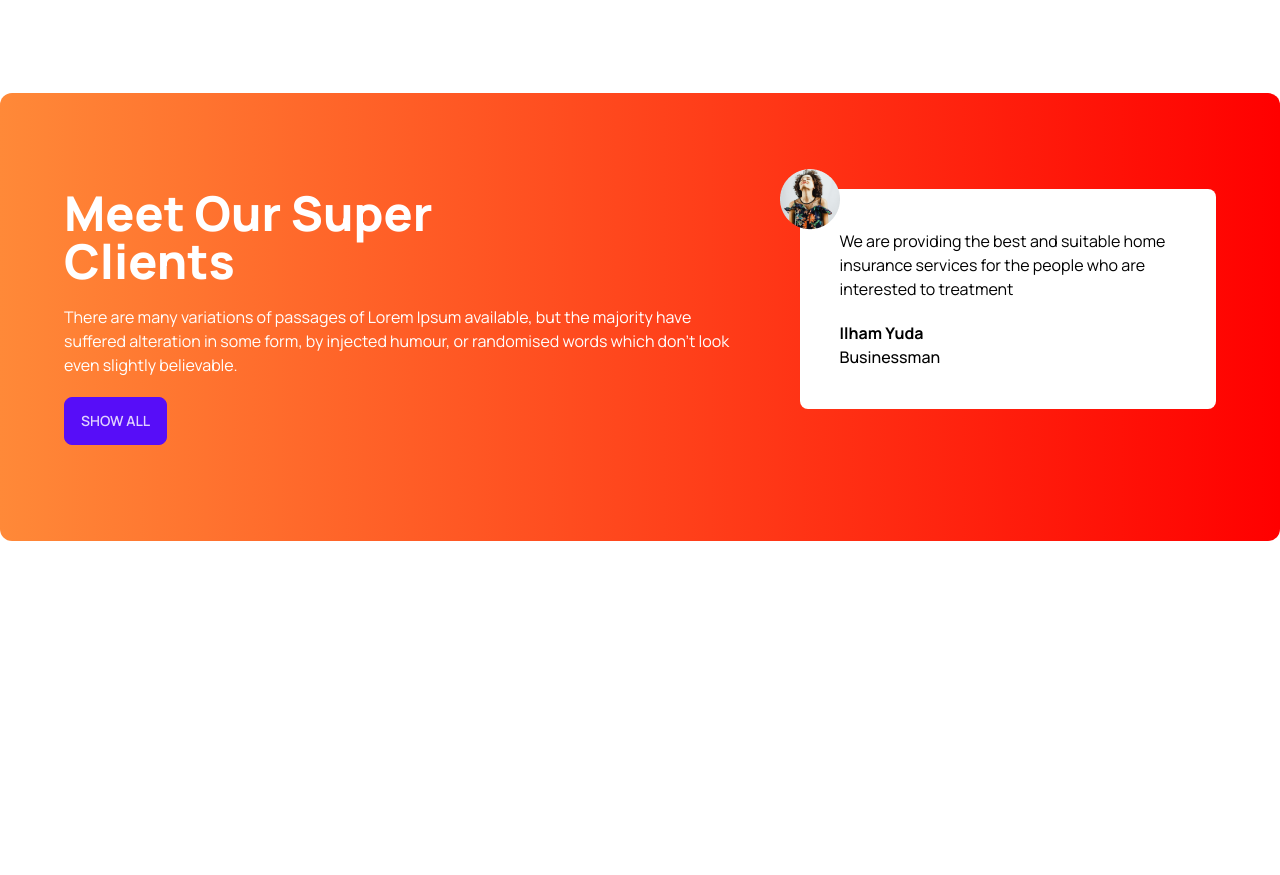
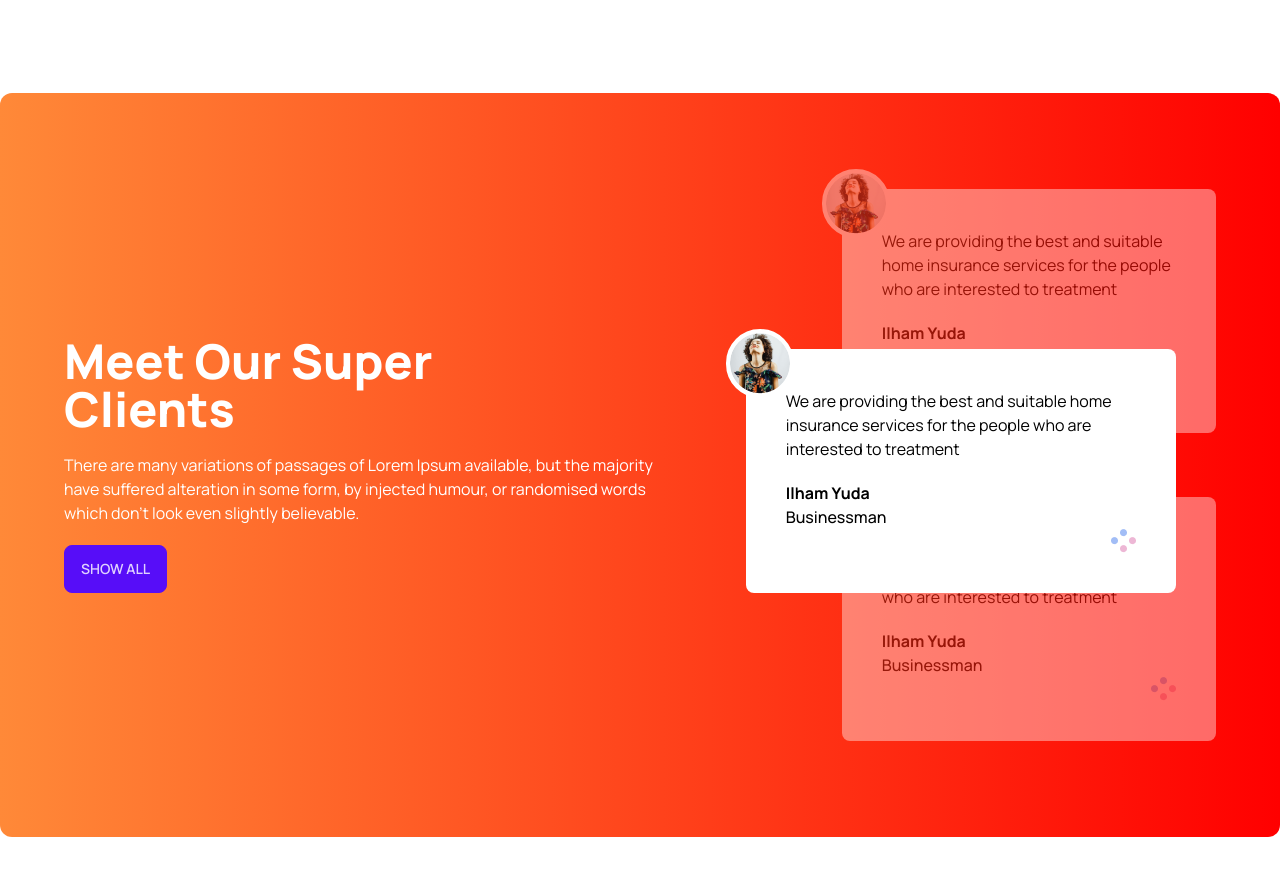
Before and after one commit to elpave86/tea-house, a plain HTML site: page index.html in a window 1280 px wide. Shown: the part 1766-2641 px from the top of the page. Before the commit the page ends 2403 px from the top, so only its background shows below. Drawn offline with nearby package versions, Linux system fonts and the light colour scheme.

Commit message:
reviews done

```diff
--- a/index.html
+++ b/index.html
@@ -145,23 +145,59 @@
             </div>
         </section>
         <!-- super clint section -->
-        <section class="my-24 rounded-xl  bg-gradient-to-r from-[#FF8938] to-[#F00] text-white px-16 py-24 flex flex-col lg:flex-row gap-12">
-            <div class="space-y-5">
-                <h2 class="text-5xl font-extrabold">Meet Our Super <br>Clients</h2>
-                <p>There are many variations of passages of Lorem Ipsum available, but the majority have suffered alteration in some form, by injected humour, or randomised words which don't look even slightly believable. </p>
-                <button class="btn btn-primary">Show All</button>
+        <section
+            class="my-24 rounded-xl  bg-gradient-to-r from-[#FF8938] to-[#F00] text-white px-16 py-24 flex flex-col lg:flex-row gap-12">
+            <div class=" flex items-center lg:pr-28">
+                <div class="space-y-5">
+                    <h2 class="text-5xl font-extrabold">Meet Our Super <br>Clients</h2>
+                    <p>There are many variations of passages of Lorem Ipsum available, but the majority have suffered
+                        alteration in some form, by injected humour, or randomised words which don't look even slightly
+                        believable. </p>
+                    <button class="btn btn-primary">Show All</button>
+                </div>
             </div>
-                            <!-- review -->
-
-            <div class="text-black">
-                <div class="relative p-10 rounded-lg bg-white">
-                    <img class="absolute -top-5 -left-5" src="./images/client.png" alt="">
-                    <p>We are providing the best and suitable home insurance services for the people who are interested to treatment</p>
+            <!-- review container-->
+            <div class="text-black relative">
+                <!--next reviews -->
+                <div class="opacity-40 z-10 mb-16 relative p-10 rounded-lg bg-white">
+                    <img class="absolute -top-5 -left-5 border-4 rounded-full border-white bg-white"
+                        src="./images/client.png" alt="">
+                    <p>We are providing the best and suitable home insurance services for the people who are interested
+                        to treatment</p>
                     <h4 class="font-bold mt-5">Ilham Yuda</h4>
                     <p class="font-medium">Businessman</p>
+                    <div class="flex justify-end">
+                        <img src="./images/circles.png" alt="">
+                    </div>
+                </div>
+                <!--current reviews -->
+                <div class="absolute z-20 top-40 lg:-left-24 lg:w-[430px] p-10 rounded-lg bg-white">
+                    <img class="absolute -top-5 -left-5 border-4 rounded-full border-white bg-white"
+                        src="./images/client.png" alt="">
+                    <p>We are providing the best and suitable home insurance services for the people who are interested
+                        to treatment</p>
+                    <h4 class="font-bold mt-5">Ilham Yuda</h4>
+                    <p class="font-medium">Businessman</p>
+                    <div class="flex justify-end">
+                        <img src="./images/circles.png" alt="">
+                    </div>
+                </div>
+                <!--previeous reviews -->
+                <div class="opacity-40 z-10 relative p-10 rounded-lg bg-white">
+                    <img class="absolute -top-5 -left-5 border-4 rounded-full border-white bg-white"
+                        src="./images/client.png" alt="">
+                    <p>We are providing the best and suitable home insurance services for the people who are interested
+                        to treatment</p>
+                    <h4 class="font-bold mt-5">Ilham Yuda</h4>
+                    <p class="font-medium">Businessman</p>
+                    <div class="flex justify-end">
+                        <img src="./images/circles.png" alt="">
+                    </div>
                 </div>
             </div>
         </section>
+
+        <!-- News & Events -->
 
     </main>
 
```
